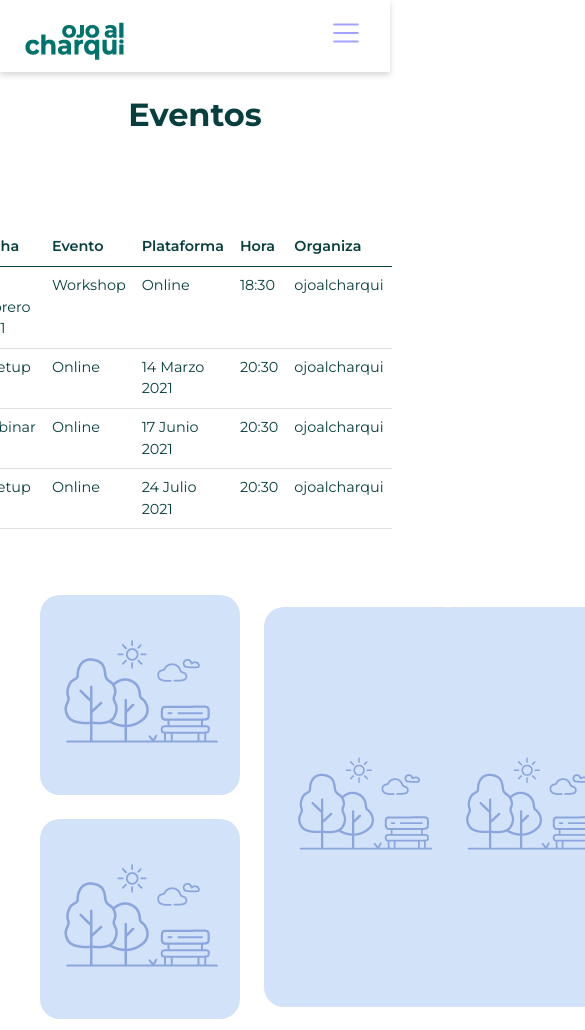
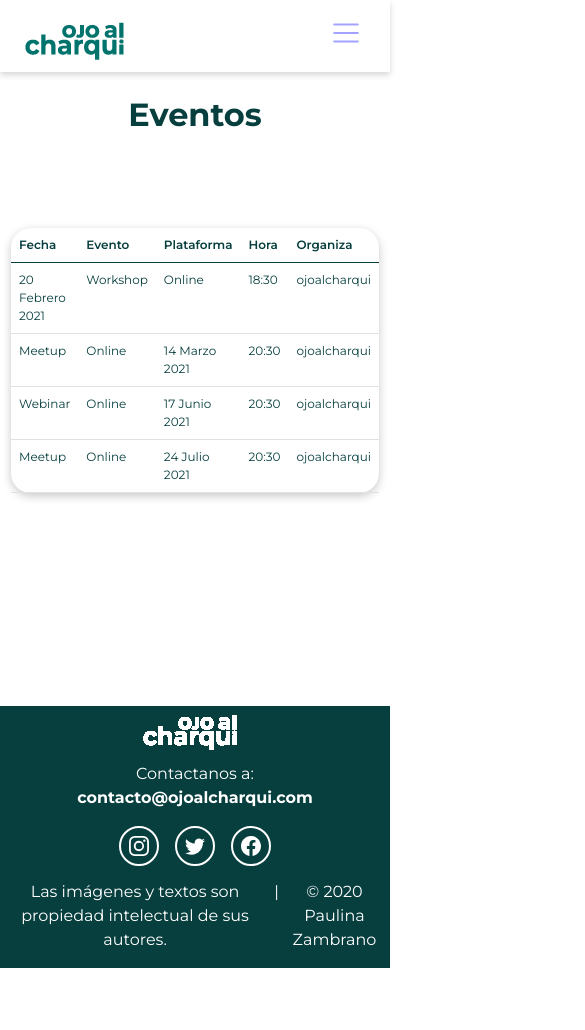
Before and after one commit to palyzambrano/coderhouse-ojoalcharqui, a website: page pages/eventos.html in a window 390 px wide. Shown: the top 1030 px of the page, 585 px wide, since content can reach past the window. After the commit the page ends 968 px from the top, so only its background shows below. Drawn offline with nearby package versions, Linux system fonts and the light colour scheme.

Commit message:
eventos responsive

```diff
--- a/pages/eventos.html
+++ b/pages/eventos.html
@@ -84,48 +84,6 @@
           </tbody>
         </table>
       </div>
-      <div id="anuncios-valla">
-        <aside class="anuncios">
-          <img
-            id="a1"
-            class="bordeImagen"
-            src="../images/Placeholder200x200.png"
-            alt="Publicidad"
-          />
-          <img
-            id="a2"
-            class="bordeImagen"
-            src="../images/Placeholder200x200.png"
-            alt="Publicidad"
-          />
-          <img
-            id="a3"
-            class="bordeImagen"
-            src="../images/Placeholder200x400.png"
-            alt="Publicidad"
-          />
-        </aside>
-        <aside class="anuncios reverse">
-          <img
-            id="a1"
-            class="bordeImagen"
-            src="../images/Placeholder200x200.png"
-            alt="Publicidad"
-          />
-          <img
-            id="a2"
-            class="bordeImagen"
-            src="../images/Placeholder200x200.png"
-            alt="Publicidad"
-          />
-          <img
-            id="a3"
-            class="bordeImagen"
-            src="../images/Placeholder200x400.png"
-            alt="Publicidad"
-          />
-        </aside>
-      </div>
     </main>
     <footer>
       <div class="wrapper">
--- a/scss/acerca.scss
+++ b/scss/acerca.scss
@@ -10,10 +10,8 @@
     border-radius: 20px;
     margin: 0 25px;
 
-
     @media only screen and (max-width : 600px) {
       width: 350px;
-
     }
   }
 }
--- a/scss/columnas.scss
+++ b/scss/columnas.scss
@@ -4,10 +4,8 @@
   border-radius: 20px;
   margin: 0 25px;
 
-
   @media only screen and (max-width : 600px) {
     width: 350px;
-
   }
 }
 
@@ -15,8 +13,8 @@
   display: flex;
   flex-wrap: wrap;
   justify-content: center;
-  margin: 0px;
-  padding: 0px;
+  margin: 0;
+  padding: 0;
 
   .columnasArticulos {
     align-items: center;
--- a/scss/eventos.scss
+++ b/scss/eventos.scss
@@ -4,6 +4,9 @@
   margin-bottom: 1rem;
 
   #eventos {
+    background-color: #FFFFFF;
+    border-radius: 20px;
+    box-shadow: 0 3px 10px #00000038;
     margin-right: 2rem;
 
     .verMas {
@@ -21,41 +24,13 @@
     }
   }
 
-  #anuncios-valla {
-    display: flex;
-    justify-content: space-evenly;
-    width: 100%;
+  @media only screen and (max-width : 600px) {
 
-    .anuncios {
-      display: grid;
-      justify-items: center;
-      align-items: center;
-      width: 360px;
-      margin: 0 1rem;
-      grid-gap: 24px;
-      grid-template-areas: 'i1 i1 i3 i3'
-        'i1 i1 i3 i3'
-        'i2 i2 i3 i3'
-        'i2 i2 i3 i3';
-
-      #a1 {
-        grid-area: i1;
-      }
-
-      #a2 {
-        grid-area: i2;
-      }
-
-      #a3 {
-        grid-area: i3;
-      }
-
-      &.reverse {
-        grid-template-areas: 'i3 i3 i1 i1'
-          'i3 i3 i1 i1'
-          'i3 i3 i2 i2'
-          'i3 i3 i2 i2';
-      }
+    #eventos {
+      font-size: 12px;
+      margin-right: 0;
+      overflow-x: auto;
+      width: 320px;
     }
   }
 }
--- a/scss/home.scss
+++ b/scss/home.scss
@@ -130,7 +130,6 @@
     overflow-x: auto;
     overflow-y: hidden;
   }
-
 }
 
 #anuncios {
@@ -188,12 +187,12 @@
     grid-gap: 12px;
 
     #a1 {
-      width: 174px ;
+      width: 174px;
       height: 163px;
     }
 
-    #a2{
-      width: 174px ;
+    #a2 {
+      width: 174px;
       height: 163px;
     }
 
@@ -225,7 +224,6 @@
   figure {
     display: inline-block;
     margin: 1rem;
-
   }
 
   .topLeidosText {
@@ -258,17 +256,16 @@
     justify-content: center;
     margin: 1rem 0;
 
-
-    .topLeidosText{
+    .topLeidosText {
       width: 220px;
-      padding: 0px;
-      margin: 0px;
+      padding: 0;
+      margin: 0;
       line-height: 1.2rem;
     }
 
-    .titleArticle{
-    padding: 8px 10px 4px 10px;
-    font-size: 14px;
+    .titleArticle {
+      padding: 8px 10px 4px 10px;
+      font-size: 14px;
     }
 
     .timeArticle {
--- a/scss/style.scss
+++ b/scss/style.scss
@@ -159,7 +159,6 @@ figure {
   }
 }
 
-
 @media only screen and (max-width : 600px) {
 
   main {
@@ -190,7 +189,6 @@ figure {
   .verMas {
     margin: 12px;
   }
-
 }
 
 @media only screen and (max-width : 800px) {
```
Also changed, not shown: index.html (+12 -10 lines), scss/contacto.scss (+4 -7 lines), css/style.css.
